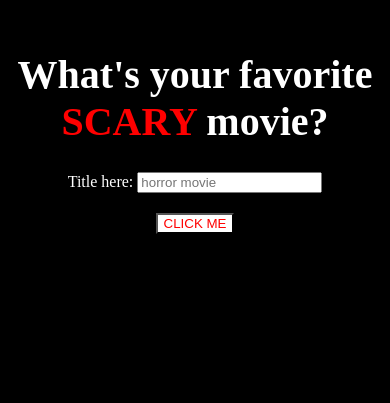
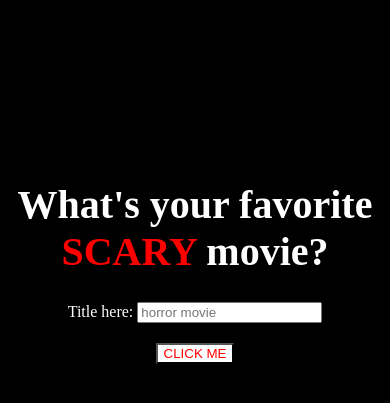
Before and after one commit to KJWilliamson/favorite-scary-movie, a plain HTML site: page index.html in a window 390 px wide. Shown: the part 189-592 px from the top of the page. Drawn offline with Linux system fonts and the light colour scheme.

Commit message:
commented out media queries and made background size 100% and changed margin top on body

```diff
--- a/style.css
+++ b/style.css
@@ -1,7 +1,7 @@
 body {
-    margin-top: 400px;
+    margin-top: 370px;
     background-repeat: no-repeat;
-    background-size: 1488px;
+    background-size: 100%;
     background-color: black;
 }
 
@@ -43,7 +43,7 @@ h2 {
     color: red;
 }
 
-@media screen and (max-width: 800px) {
+/* @media screen and (max-width: 800px) {
 
 
     body {
@@ -55,4 +55,4 @@ h2 {
         font-size: 1.5rem;
     }
 
-}
+} */
```
